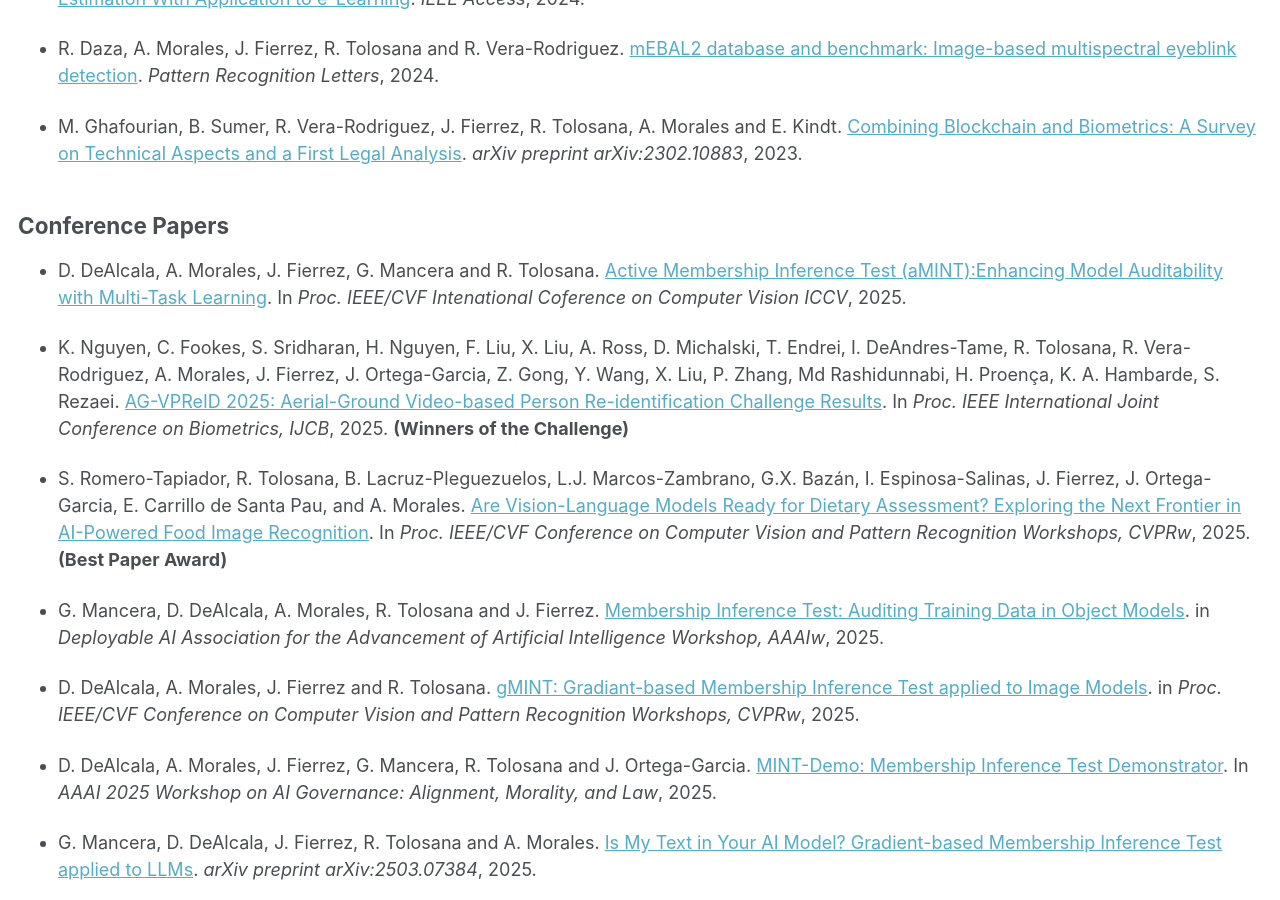
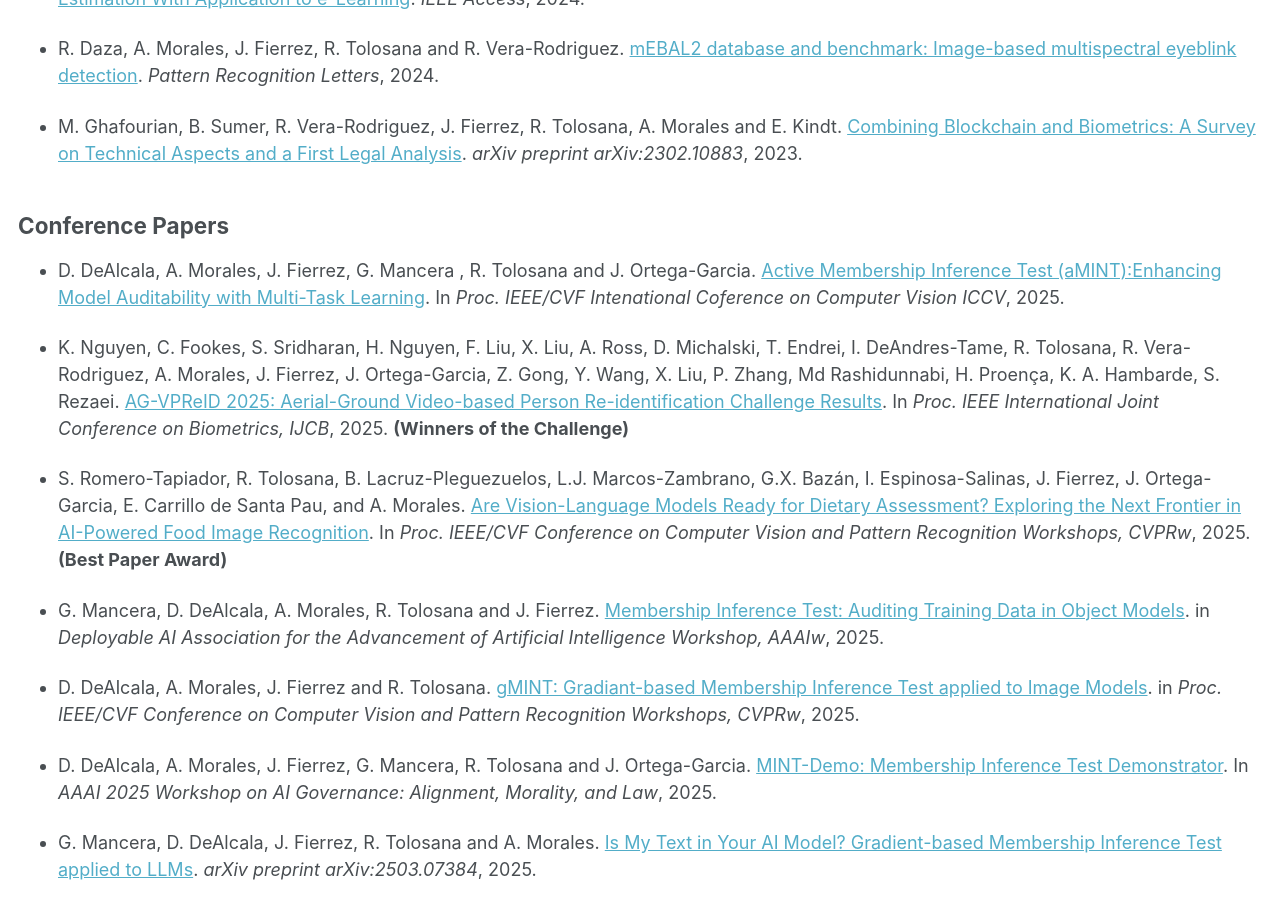
Before and after one commit to catedraeniauam/catedraeniauam.github.io, a Jekyll site: the page built from _pages/publications.md, in a window 1280 px wide and 900 px high, scrolled down 1036 px. Built offline with Jekyll 4.4.1, drawn with Linux system fonts in a browser that asks for light colours.

Commit message:
añadimos a j. ortega a la ultima publicación

```diff
--- a/_pages/publications.md
+++ b/_pages/publications.md
@@ -31,7 +31,7 @@ Journal Articles
 Conference Papers
 -----
 
-- D. DeAlcala, A. Morales, J. Fierrez, G. Mancera and R. Tolosana. <a href="">Active Membership Inference Test (aMINT):Enhancing Model Auditability with Multi-Task Learning</a>. In *Proc. IEEE/CVF Intenational Coference on Computer Vision ICCV*, 2025.
+- D. DeAlcala, A. Morales, J. Fierrez, G. Mancera , R. Tolosana and J. Ortega-Garcia. <a href="">Active Membership Inference Test (aMINT):Enhancing Model Auditability with Multi-Task Learning</a>. In *Proc. IEEE/CVF Intenational Coference on Computer Vision ICCV*, 2025.
 
 - K. Nguyen, C. Fookes, S. Sridharan, H. Nguyen, F. Liu, X. Liu, A. Ross, D. Michalski, T. Endrei, I. DeAndres-Tame, R. Tolosana, R. Vera-Rodriguez, A. Morales, J. Fierrez, J. Ortega-Garcia, Z. Gong, Y. Wang, X. Liu, P. Zhang, Md Rashidunnabi, H. Proença, K. A. Hambarde, S. Rezaei. <a href="https://arxiv.org/pdf/2506.22843">AG-VPReID 2025: Aerial-Ground Video-based Person Re-identification Challenge Results</a>. In *Proc. IEEE International Joint Conference on Biometrics, IJCB*, 2025. **(Winners of the Challenge)**
 
```
